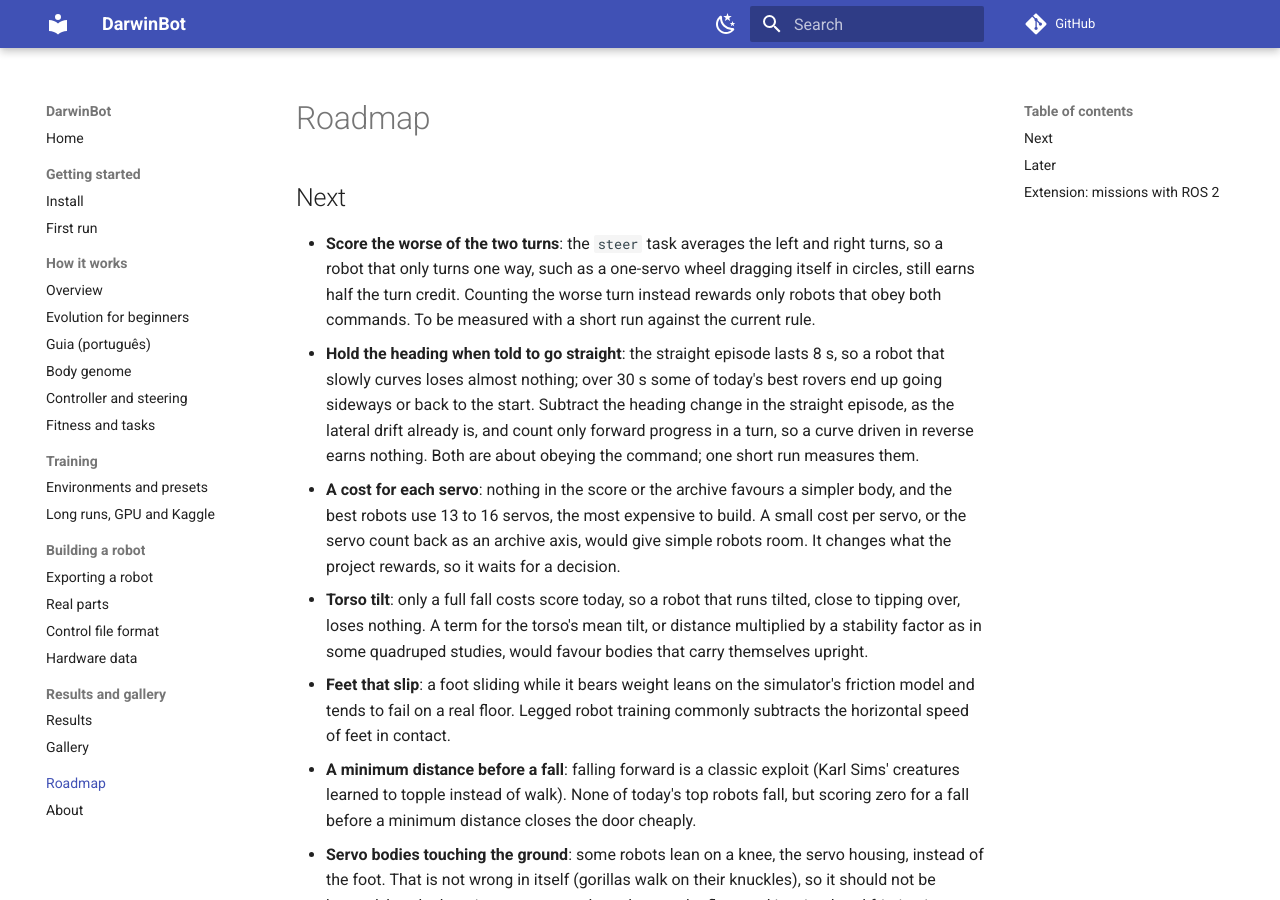
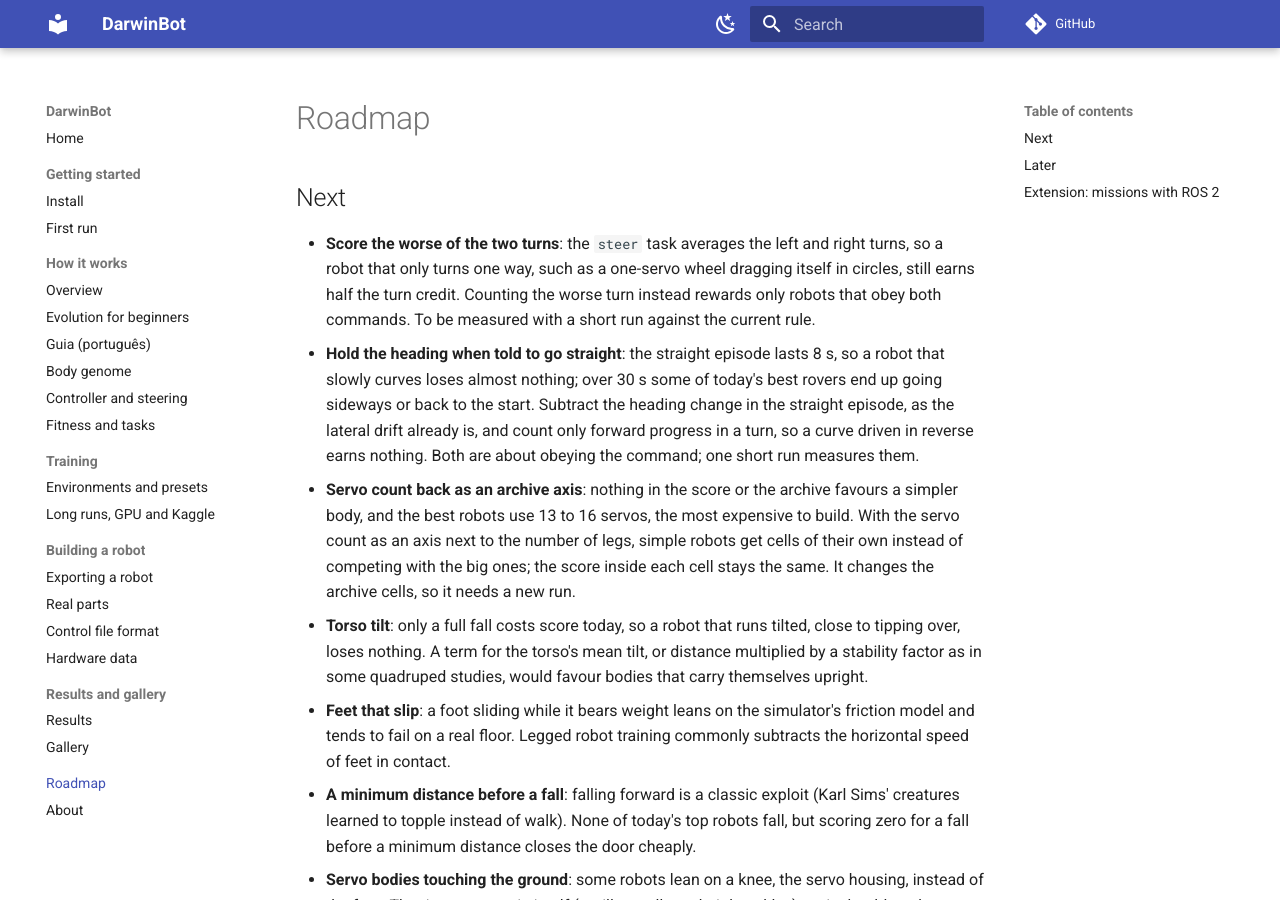
Before and after one commit to mpena2099/darwinbot, an MkDocs documentation site: the page built from docs/roadmap.md, in a window 1280 px wide and 900 px high. Built offline with MkDocs 1.6.1 and Material for MkDocs 9.7.7, drawn with Linux system fonts in a browser that asks for light colours; comment, search, counter and statistics services are not loaded.

Commit message:
Roadmap: servo count back as an archive axis

```diff
--- a/docs/roadmap.md
+++ b/docs/roadmap.md
@@ -13,11 +13,12 @@
   heading change in the straight episode, as the lateral drift already is, and
   count only forward progress in a turn, so a curve driven in reverse earns
   nothing. Both are about obeying the command; one short run measures them.
-- **A cost for each servo**: nothing in the score or the archive favours a
-  simpler body, and the best robots use 13 to 16 servos, the most expensive
-  to build. A small cost per servo, or the servo count back as an archive
-  axis, would give simple robots room. It changes what the project rewards, so
-  it waits for a decision.
+- **Servo count back as an archive axis**: nothing in the score or the
+  archive favours a simpler body, and the best robots use 13 to 16 servos, the
+  most expensive to build. With the servo count as an axis next to the number
+  of legs, simple robots get cells of their own instead of competing with the
+  big ones; the score inside each cell stays the same. It changes the archive
+  cells, so it needs a new run.
 - **Torso tilt**: only a full fall costs score today, so a robot that runs
   tilted, close to tipping over, loses nothing. A term for the torso's mean
   tilt, or distance multiplied by a stability factor as in some quadruped
```
